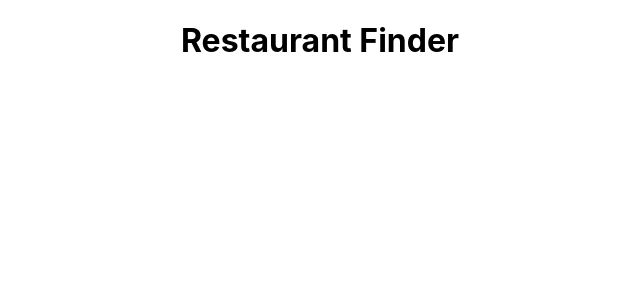
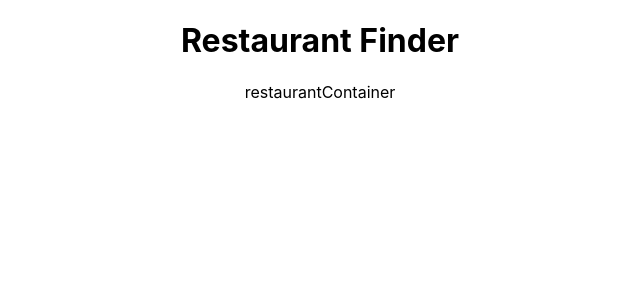
Before and after one commit to Garrett-Iannuzzi/restaurant-fidner, a React (Create React App) app: page / in a window 1280 px wide. Shown: the top 300 px of the page, without its empty margins (320-960 px from the left). Built offline with nearby package versions, Linux system fonts and the light colour scheme; no server answers.

Commit message:
Add boilerplate for RestaurantContainer

```diff
--- a/src/components/App/App.tsx
+++ b/src/components/App/App.tsx
@@ -1,6 +1,7 @@
 import React, { useEffect, useState } from 'react';
 import './App.css';
-import { apiKey } from '../../apiKey'
+import { apiKey } from '../../apiKey';
+import RestaurantContainer from '../../containers/restaurantContainer/restaurantContainer'
 
 
 const requestHeader: any = {
@@ -23,6 +24,7 @@ const App: React.FC = () => {
   return (
     <div className="App">
       <h1>Restaurant Finder</h1>
+      <RestaurantContainer />
     </div>
   );
 }
--- /dev/null
+++ b/src/containers/restaurantContainer/restaurantContainer.tsx
@@ -0,0 +1,15 @@
+import React from 'react'
+import './restaurantContainer.css'
+
+class RestaurantContainer extends React.Component {
+
+  render() {
+    return(
+      <div>
+        restaurantContainer
+      </div>
+    )
+  }
+}
+
+export default RestaurantContainer;
```
Also changed, not shown: src/containers/restaurantContainer/restaurantContainer.css (added).
